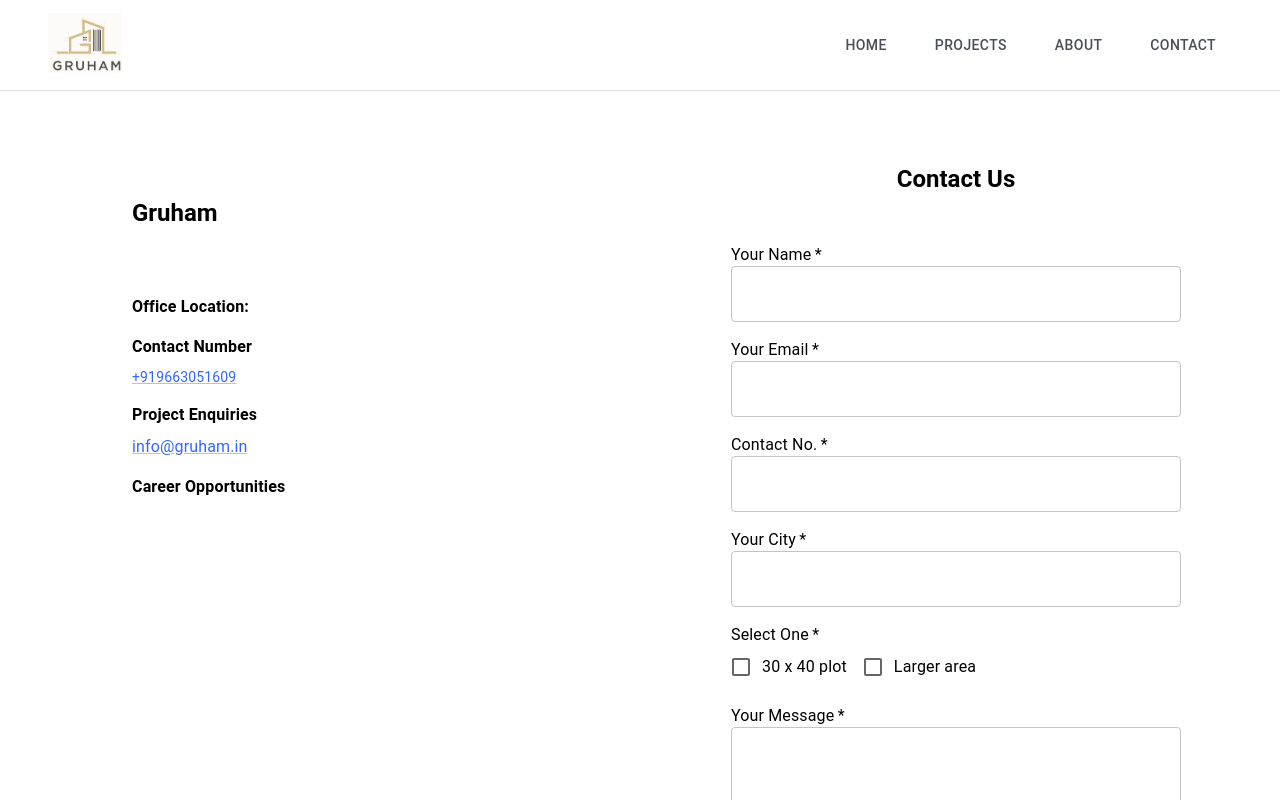
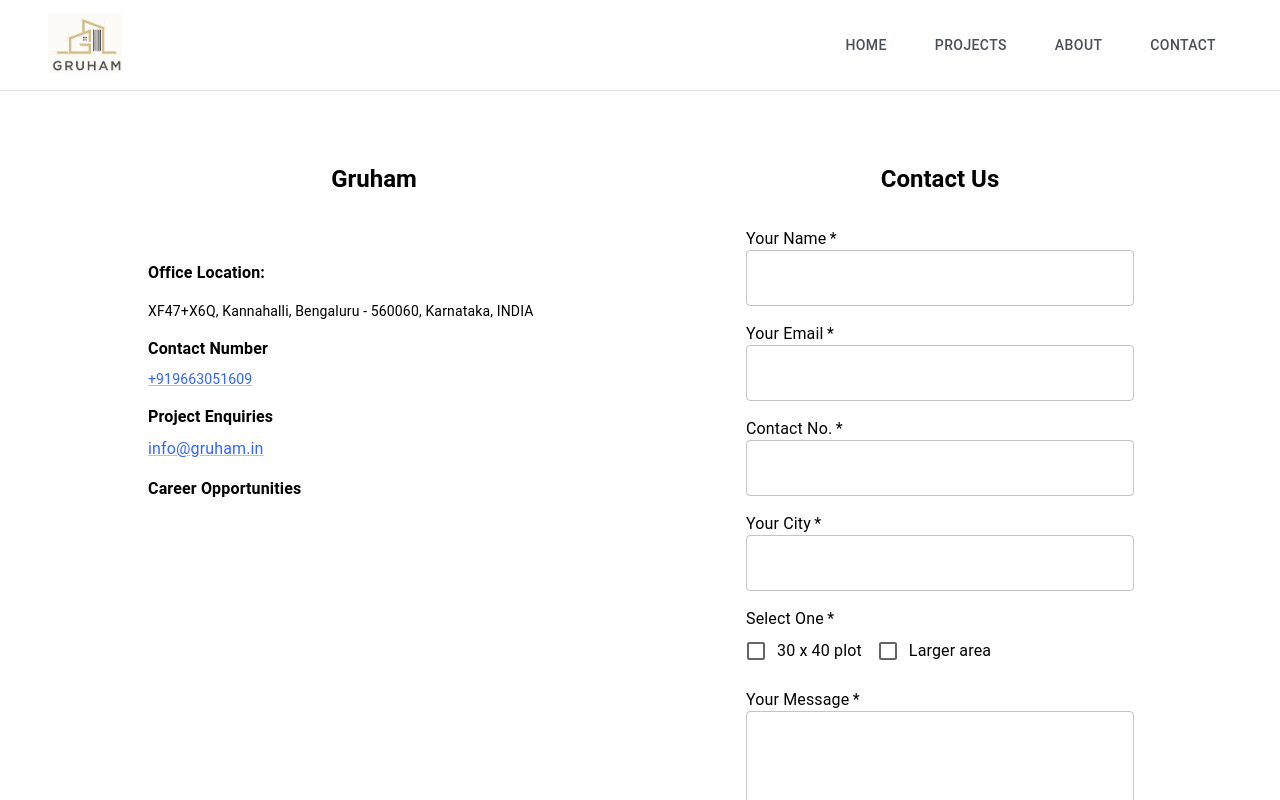
Before and after one commit to Rudreshcg/gruham, a React (Create React App) app: page /contact in a window 1280 px wide. Shown: the top 800 px of the page. Built offline with nearby package versions, Linux system fonts and the light colour scheme; the HTML template or start-up script is replaced by a standard one.

Commit message:
Updated some styles in contact page

```diff
--- a/src/components/Contact.tsx
+++ b/src/components/Contact.tsx
@@ -115,20 +115,23 @@
   return (
     <Box sx={{ width: '100%', py: 9, backgroundColor: 'white', minHeight: '100vh' }}>
       <Grid container spacing={2} justifyContent="center" alignItems="flex-start" sx={{ flexDirection: { xs: 'column', md: 'row' }, rowGap: 2, columnGap: 2, maxWidth: '1200px', width: '100%', mx: 'auto' }}>
-        <Grid item xs={12} md={7} lg={6} sx={{ textAlign: 'center', padding: '50px !important' }}>
-          <Box sx={{ textAlign: 'left' }}>
+        <Grid item xs={12} md={7} lg={6} sx={{ textAlign: 'center', px: isMobile ? 2 : 4, width: '100%' }}>
+          <Box>
             <Typography variant="h5" sx={{ mb: 2 }}>
               <strong>Gruham</strong>
             </Typography>
           </Box>
 
-          <Box sx={{ textAlign: 'left' }}>
+          <Box sx={{ textAlign: 'left', px: '50px' }}>
             <Box sx={{ height: '50px' }} aria-hidden="true" />
             <Box>
             </Box>
             <Box sx={{ mb: 2 }}>
               <Typography variant="body1" sx={{ mb: 2 }}>
                 <strong>Office Location:</strong>
+              </Typography>
+              <Typography variant="body2" sx={{ display: 'block' }}>
+              XF47+X6Q, Kannahalli, Bengaluru - 560060, Karnataka, INDIA
               </Typography>
             </Box>
             <Box sx={{ mb: 2 }}>
@@ -160,7 +163,7 @@
             </Box>
           </Box>
         </Grid>
-        <Grid item xs={12} md={5} sx={{ textAlign: 'center' }}>
+        <Grid item xs={12} md={5} sx={{ textAlign: 'center', px: isMobile ? 2 : 4, width: '100%' }}>
           <Box>
             <Typography variant="h5">
               <strong>Contact Us</strong>
@@ -173,10 +176,9 @@
                 flexDirection: 'column',
                 gap: 2,
                 maxWidth: 450,
-                margin: '0 auto',
                 pt: 6,
                 backgroundColor: 'white',
-                borderRadius: 1
+                p: isMobile ? 2 : 4
               }}
             >
               <FormControl fullWidth required error={errors.name}>
```
